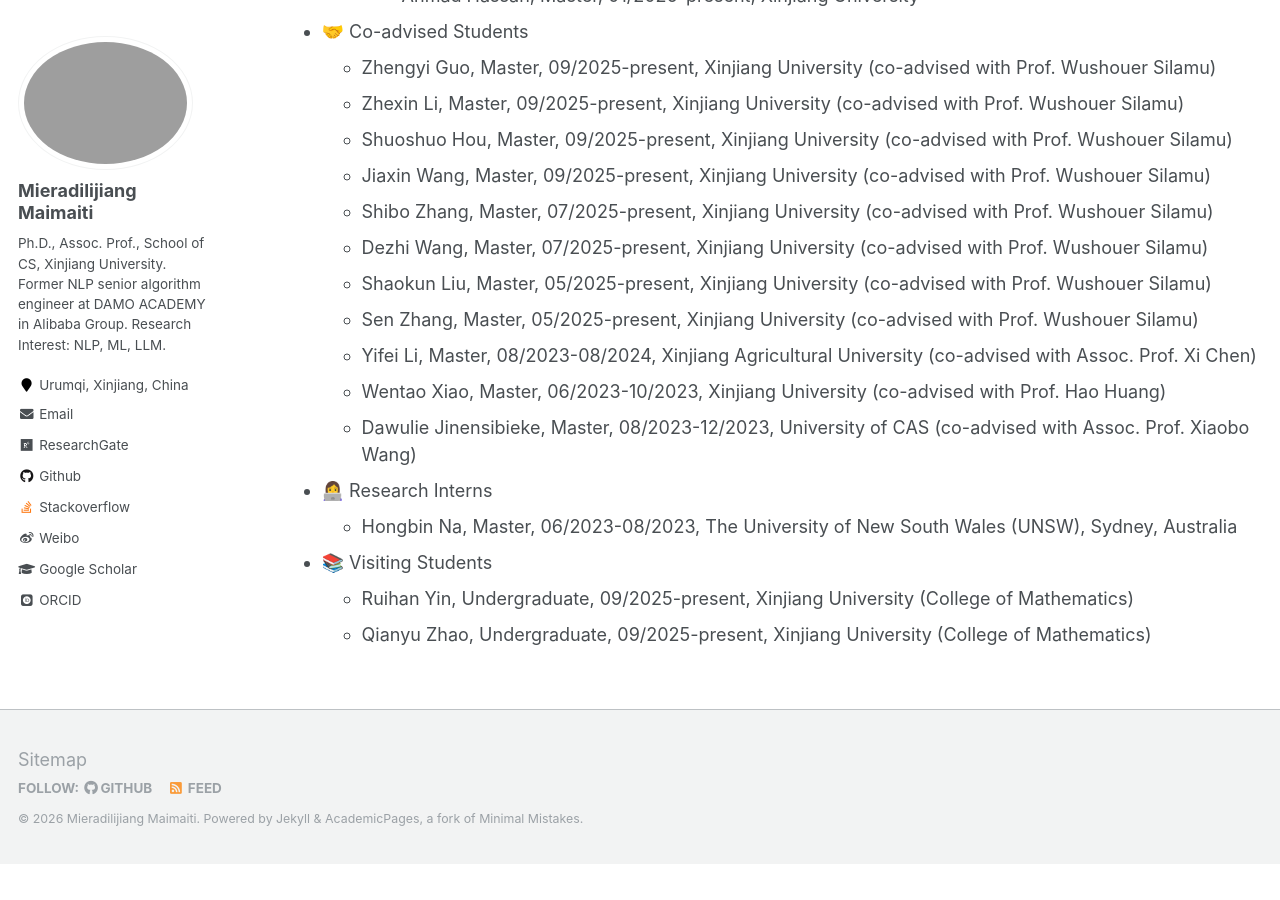
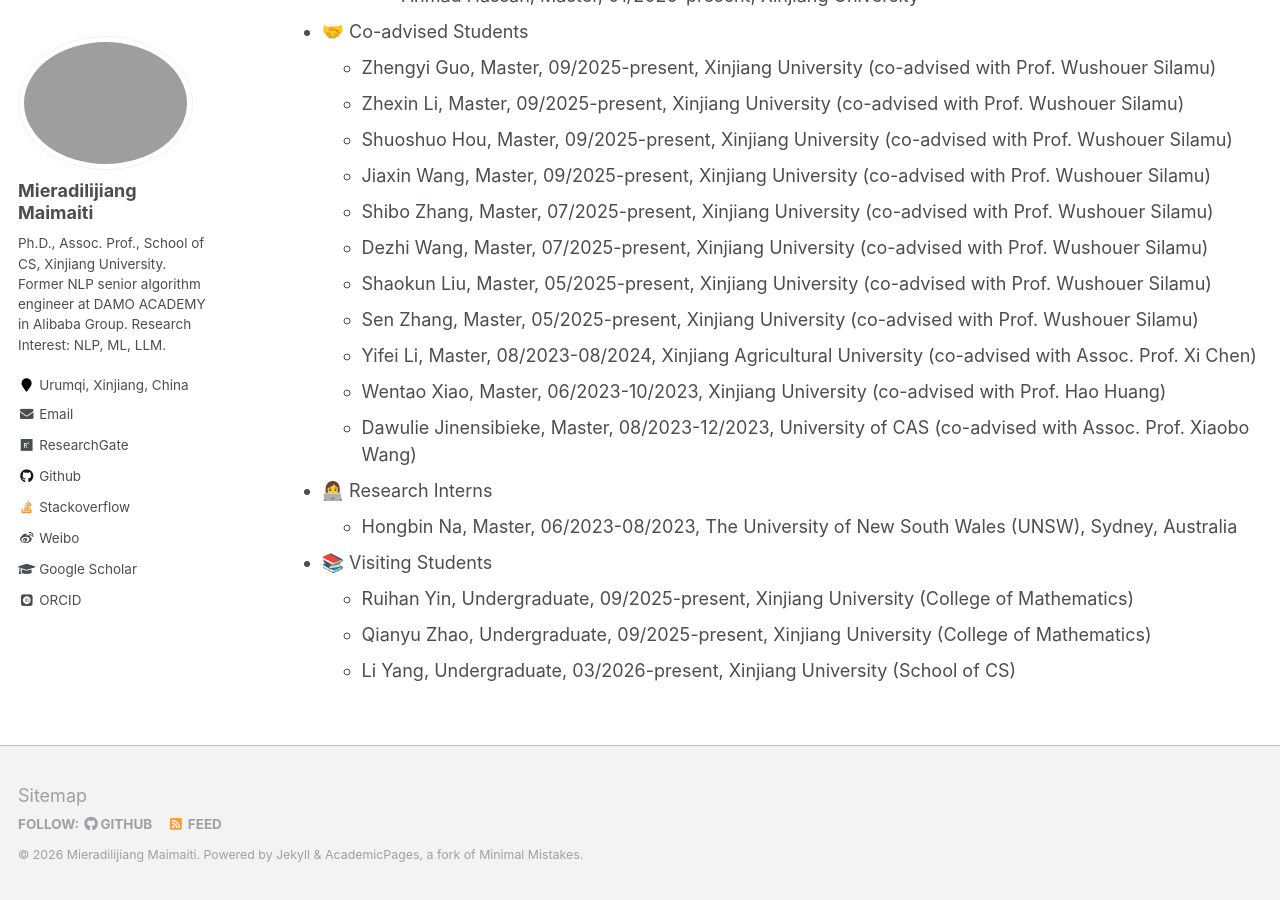
Before and after one commit to miradel51/miradel51.github.io, a Jekyll site: the page built from _pages/cv.md, in a window 1280 px wide and 900 px high, scrolled down 1752 px. Built offline with Jekyll 4.4.1, drawn with Linux system fonts in a browser that asks for light colours; some web fonts are replaced; before the commit the page ends 2616 px from its top, so only the background shows below that.

Commit message:
Update cv.md
added new undergraduate student from our shcool

```diff
--- a/_pages/cv.md
+++ b/_pages/cv.md
@@ -81,7 +81,7 @@ redirect_from:
 * 📚 Visiting Students
   * Ruihan Yin, Undergraduate, 09/2025-present, Xinjiang University (College of Mathematics)
   * Qianyu Zhao, Undergraduate, 09/2025-present, Xinjiang University (College of Mathematics)
-
+  * Li Yang, Undergraduate, 03/2026-present, Xinjiang University (School of CS)
 
 
 <!-- ### Supervised Students
```
